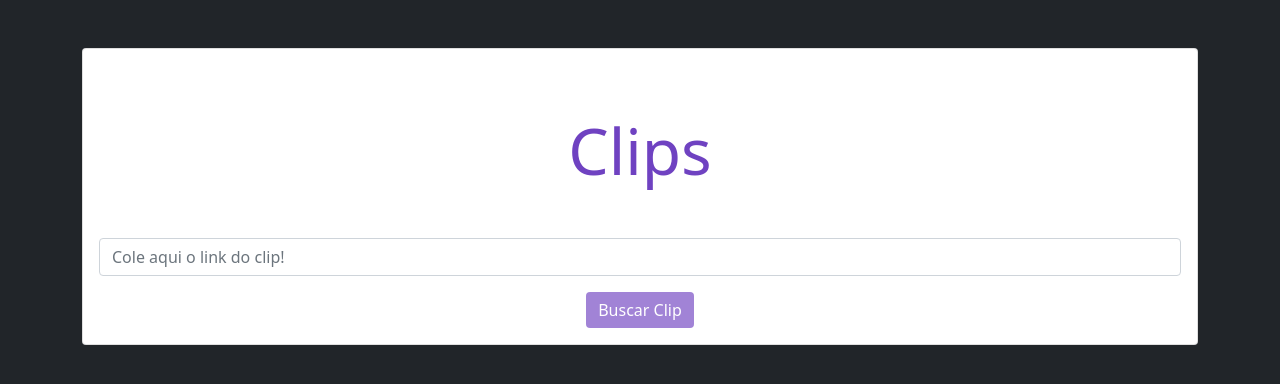
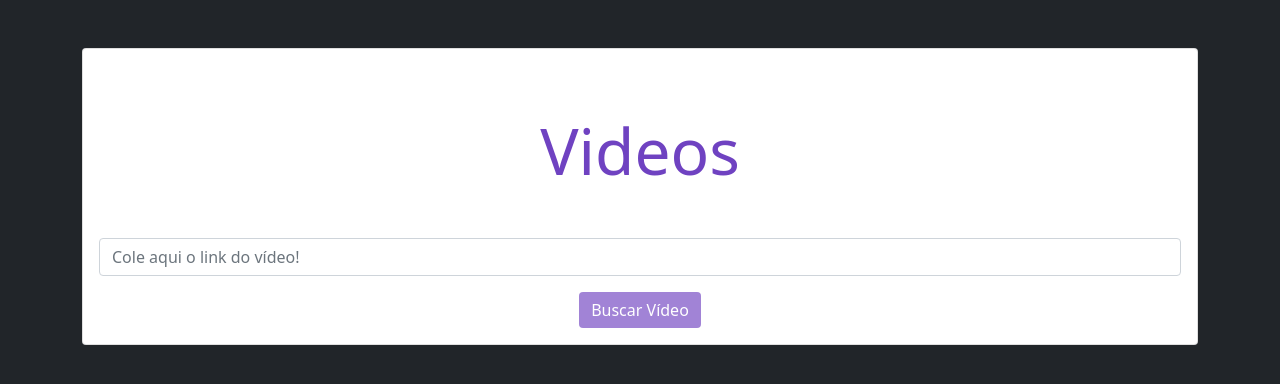
Before and after one commit to camalejao/clips, a React (Create React App) app in the folder client/: page /yt in a window 1280 px wide. Shown: the top 384 px of the page. Built offline with nearby package versions, Linux system fonts and the light colour scheme.

Commit message:
using router, add yt page and 'not found' page

```diff
--- a/client/src/App.js
+++ b/client/src/ClipsApp.js
@@ -4,7 +4,7 @@ import ErrorWarning from './components/ErrorWarning';
 import Loading from './components/Loading';
 import Clip from './components/Clip';
 
-class App extends Component {
+class ClipsApp extends Component {
 
   constructor() {
     super();
@@ -155,4 +155,4 @@ class App extends Component {
   }
 }
 
-export default App;
+export default ClipsApp;
--- /dev/null
+++ b/client/src/NotFound.js
@@ -0,0 +1,23 @@
+import { Component } from "react";
+import { Link } from "react-router-dom";
+
+class NotFound extends Component {
+  render() {
+    return (
+      <div className="card mx-auto text-center mt-5 mb-5">
+        <div className="card-body">
+
+          <h1 className="mt-lg-5 mb-lg-5" style={{ color:'#6f42c1' }}>Página não encontrada :(</h1>
+
+          <div className="column">
+            <Link className="btn button m-2" to="/">Baixar clips da Twitch</Link>
+            <Link className="btn button m-2" to="/yt">Baixar vídeos do YT</Link>
+          </div>
+
+        </div>
+      </div>
+    );
+  }
+}
+
+export default NotFound;
--- /dev/null
+++ b/client/src/Routes.js
@@ -0,0 +1,23 @@
+import { Component } from "react";
+import { BrowserRouter, Switch, Route } from "react-router-dom";
+import ClipsApp from './ClipsApp';
+import NotFound from './NotFound';
+import YTApp from './YTApp';
+
+class Routes extends Component {
+
+  render() {
+    return (
+      <BrowserRouter>
+        <Switch>
+          <Route exact path="/" component={ClipsApp} />
+          <Route exact path="/yt" component={YTApp} />
+          <Route exact path="*" component={NotFound} />
+        </Switch>
+      </BrowserRouter>
+    );
+  }
+
+}
+
+export default Routes;
--- /dev/null
+++ b/client/src/YTApp.js
@@ -0,0 +1,77 @@
+//import axios from "axios";
+import { Component } from "react";
+import ErrorWarning from './components/ErrorWarning';
+import Loading from './components/Loading';
+
+class YTApp extends Component {
+
+  constructor() {
+    super();
+
+    this.state = {
+      link: '',
+      title: '',
+      error: '',
+      isLoading: false,
+      hasResult: false,
+      options: [],
+    };
+
+    this.handleChange = this.handleChange.bind(this);
+    this.handleDownload = this.handleDownload.bind(this);
+    this.searchVideo = this.searchVideo.bind(this);
+  }
+
+  handleChange(event) { this.setState({link: event.target.value}); }
+
+  searchVideo() {
+
+  }
+
+  handleDownload() {
+
+  }
+
+  render() {
+    const disabled = !this.state.link.length > 0;
+    const isLoading = this.state.isLoading;
+
+    return (
+      <div className="card mx-auto text-center mt-5 mb-5">
+        <div className="card-body">
+
+          <h1 className="display-3 mt-lg-5 mb-lg-5" style={{ color:'#6f42c1' }}>Videos</h1>
+
+          <form onSubmit={(e) => {this.searchVideo(); e.preventDefault()}}>
+            <input
+              className="form-control mt-3"
+              value={this.state.link}
+              onChange={this.handleChange}
+              placeholder="Cole aqui o link do vídeo!"
+              type="text"
+              name="link"
+            />
+
+            <button
+              className="btn mt-3"
+              type="submit"
+              disabled={disabled}
+            >
+              Buscar Vídeo
+            </button>
+          </form>
+
+          {(isLoading || this.state.error.length > 0) &&
+            <div className="mt-3 mb-3">
+                <hr />
+                <Loading loading={isLoading} />
+                <ErrorWarning errorMsg={this.state.error} />
+            </div>
+          }
+        </div>
+      </div>
+    );
+  }
+}
+
+export default YTApp;
--- a/client/src/index.css
+++ b/client/src/index.css
@@ -9,6 +9,19 @@ button:hover {
     color: white !important;
     border: none !important;
 }
+
+.button {
+    background-color: #6f42c1 !important;
+    color: white !important;
+    border: none !important;
+}
+
+.button:hover {
+    background-color: #9159e4 !important;
+    color: white !important;
+    border: none !important;
+}
+
 
 .stage {
     display: flex;
--- a/client/src/index.js
+++ b/client/src/index.js
@@ -2,11 +2,9 @@ import React from 'react';
 import ReactDOM from 'react-dom';
 import './index.css';
 import 'bootstrap/dist/css/bootstrap.min.css';
-import App from './App';
+import Routes from './Routes';
 
 ReactDOM.render(
-  <React.StrictMode>
-    <App />
-  </React.StrictMode>,
+  <Routes />,
   document.getElementById('root')
 );
```
Also changed, not shown: 1 other file (tests, documents, lock files or other folders).
